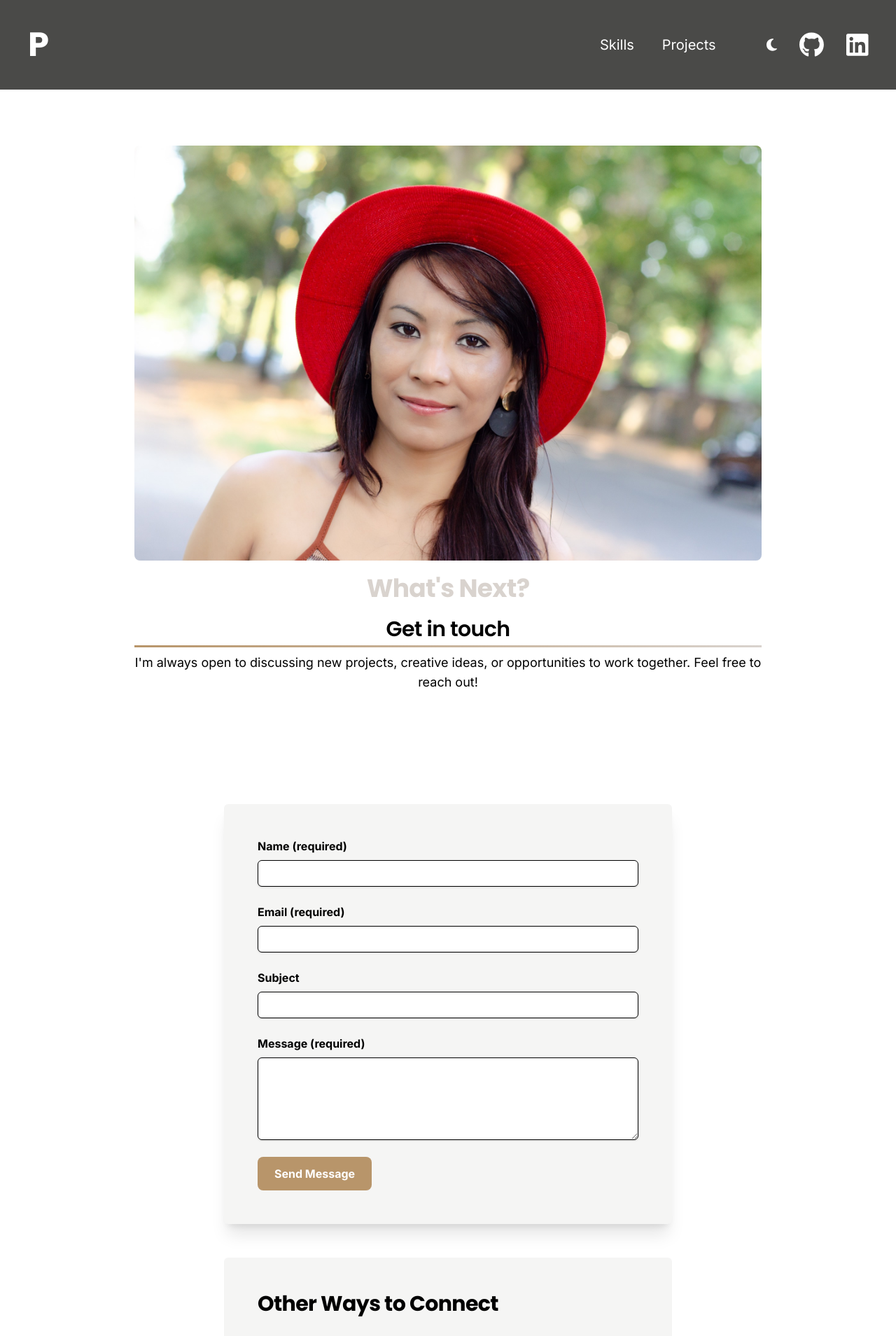
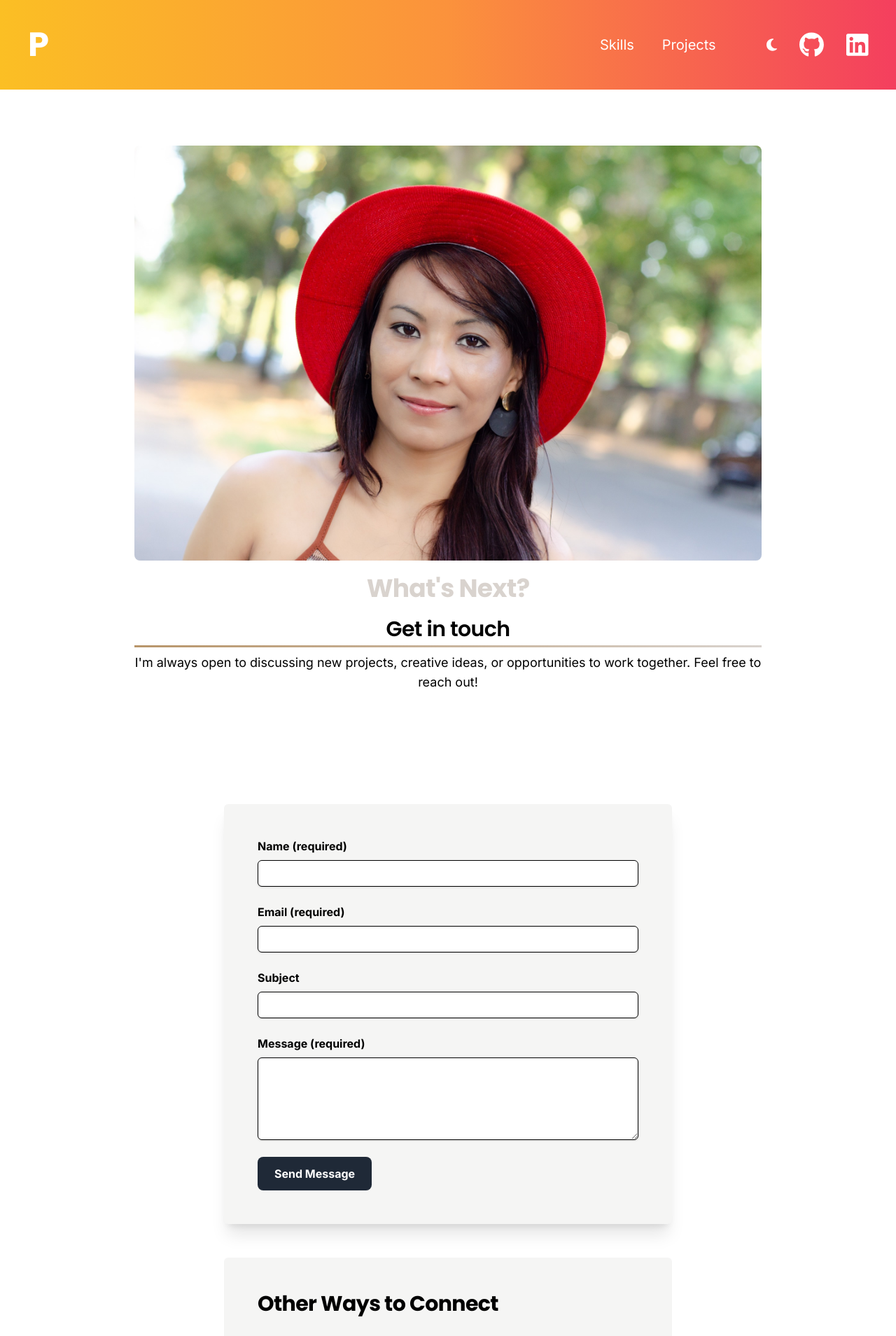
Before and after one commit to pr4t1ma/react-vite-portfolio, a React (Vite) app: page /react-vite-portfolio/contact in a window 1280 px wide. Shown: the top 1909 px of the page at 70% size. Built offline with nearby package versions, Linux system fonts and the light colour scheme.

Commit message:
change header color

```diff
--- a/src/components/Header/Header.tsx
+++ b/src/components/Header/Header.tsx
@@ -20,7 +20,7 @@ export const Header = () => {
   const { isDarkMode, setIsDarkMode } = useContext(DarkModeContext);
 
   return (
-    <header className="bg-primary dark:bg-gray-900 text-white sticky top-0 z-10 transition-colors duration-300">
+    <header className="bg-gradient-to-r from-amber-400 via-orange-400 to-rose-500 text-white sticky top-0 z-10 transition-colors duration-300">
       <div className="container mx-auto gap-16 flex items-center justify-between p-10">
         <Logo />
         <button
--- a/src/pages/HomeComponents/Home.tsx
+++ b/src/pages/HomeComponents/Home.tsx
@@ -42,7 +42,7 @@ export const Home = () => {
           id="projects"
           className="animate-fade-in-up pt-5 mb-20 bg-white dark:bg-gray-900"
         >
-          <div className="container mx-auto my-20 ">
+          <div className="container max-w-4xl mx-auto ">
             <div className="mb-16">
               <Heading
                 text="My featured Projects"
@@ -53,7 +53,7 @@ export const Home = () => {
                 <div className="h-1 w-32 bg-gradient-to-r from-orange-600 to-orange-400 rounded-full"></div>
               </div>
             </div>
-            <div className="Projects grid gap-20 grid-cols-1 my-5 md:grid md:grid-cols-2 lg:grid lg:grid-cols-3">
+            <div className="Projects grid gap-20 grid-cols-1 my-5 md:grid md:grid-cols-2 lg:grid lg:grid-cols-2">
               <div className="stagger-delay-1 animate-fade-in-up">
                 <Project
                   img={imgBundesplaz}
--- a/tailwind.config.js
+++ b/tailwind.config.js
@@ -7,15 +7,15 @@ module.exports = {
     colors: {
       ...colors,
       // Soft & Subtle Palette
-      primary: "#4A4A48",      // Warm Gray - text & headers
-      secondary: "#FAF9F7",    // Soft Cream - background
-      accent: "#B8956A",       // Muted Taupe - buttons & highlights
-      tertiary: "#D9D3CE",     // Warm Beige - secondary backgrounds
+      primary: "#1C1917", // Warm Gray - text & headers
+      secondary: "#FAF9F7", // Soft Cream - background
+      accent: "#1F2937 ", // Muted Taupe - buttons & highlights
+      tertiary: "#D9D3CE", // Warm Beige - secondary backgrounds
       // Legacy colors (keeping for reference)
       grain: "#d7cec7",
       blackboard: "#565656",
-      oxblood: "#B8956A",      // Now maps to accent (taupe)
-      tan: "#D9D3CE",          // Now maps to tertiary (beige)
+      oxblood: "#1F2937 ", // Now maps to accent (taupe)
+      tan: "#D9D3CE", // Now maps to tertiary (beige)
       peach: "#D9D3CE",
       forestgreen: "#82A3AC",
       green: "#32766A",
```
